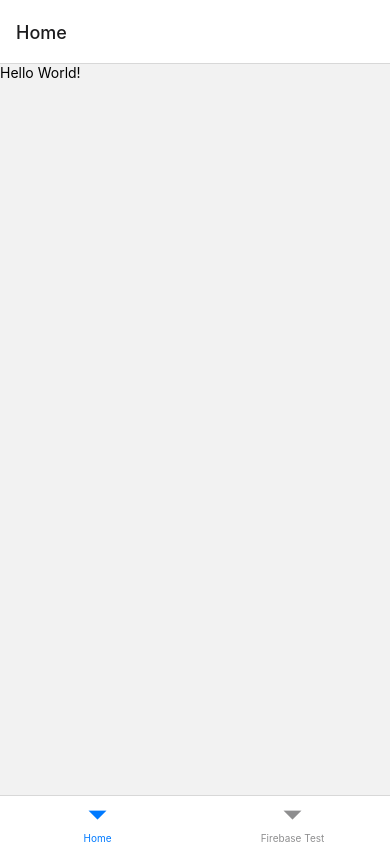
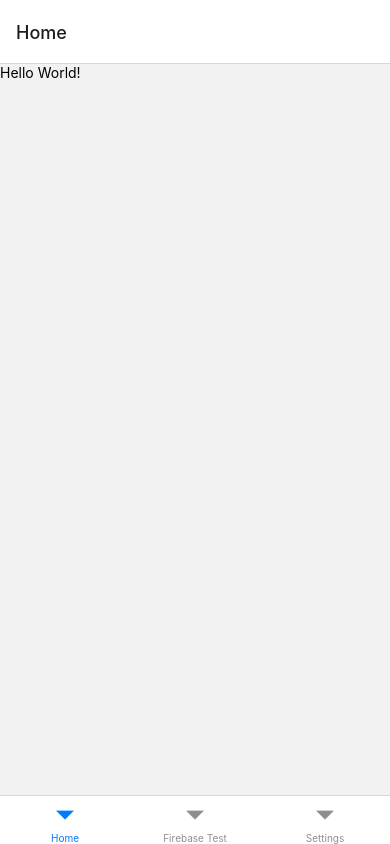
Before and after one commit to cgreggescalante/oak-endurance, a React Native app: screen / in a window 390 px wide. Built offline with nearby package versions, Linux system fonts and the light colour scheme.

Commit message:
OEA-21 Draft UI - Add example settings menu

```diff
--- a/package.json
+++ b/package.json
@@ -18,7 +18,9 @@
     "react": "18.2.0",
     "react-native": "0.73.5",
     "react-native-safe-area-context": "4.8.2",
-    "react-native-screens": "~3.29.0"
+    "react-native-screens": "~3.29.0",
+    "expo-device": "~5.9.3",
+    "expo-application": "~5.8.3"
   },
   "devDependencies": {
     "@babel/core": "^7.20.0",
--- a/src/navigator.tsx
+++ b/src/navigator.tsx
@@ -2,6 +2,7 @@ import {NavigationContainer} from "@react-navigation/native";
 import FirestoreTest from "@/firestoreTest";
 import Home from "@/home";
 import {createBottomTabNavigator} from "@react-navigation/bottom-tabs";
+import Settings from "@/settings";
 
 const Tab = createBottomTabNavigator();
 
@@ -11,6 +12,7 @@ export default () => {
             <Tab.Navigator>
                 <Tab.Screen name="Home" component={Home} />
                 <Tab.Screen name="Firebase Test" component={FirestoreTest} />
+                <Tab.Screen name="Settings" component={Settings} />
             </Tab.Navigator>
         </NavigationContainer>
     )
--- /dev/null
+++ b/src/settings.tsx
@@ -0,0 +1,14 @@
+import React from "react";
+import { Text } from "react-native";
+import * as Device from 'expo-device';
+import * as Application from 'expo-application';
+
+export default () => {
+    return (
+        <>
+            <Text>Settings</Text>
+            <Text>{ Device.osName } { Device.osVersion }</Text>
+            <Text>{ Application.applicationName } { Application.nativeApplicationVersion }</Text>
+        </>
+    )
+}
```
Also changed, not shown: 1 other file (tests, documents, lock files or other folders).
